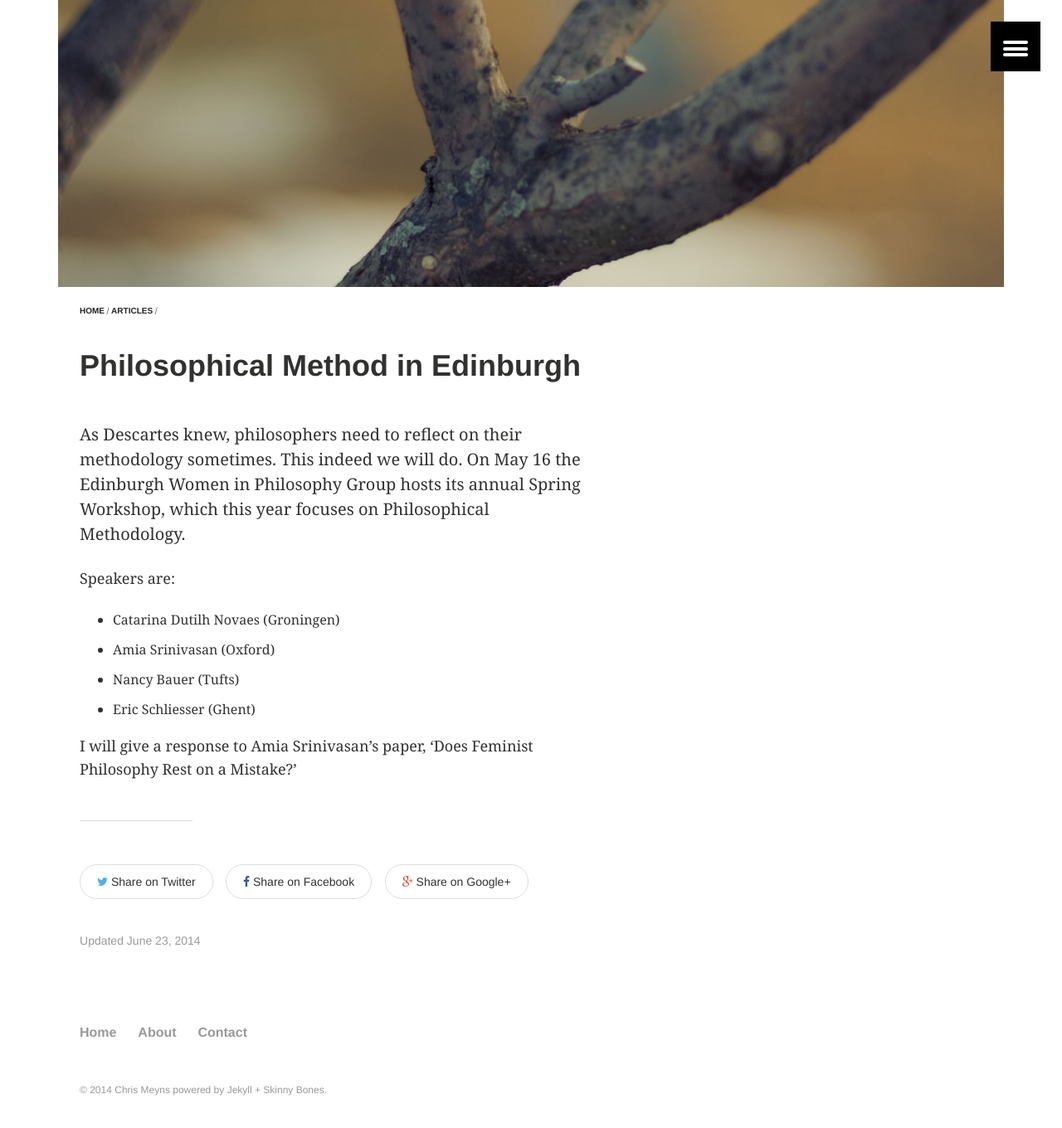
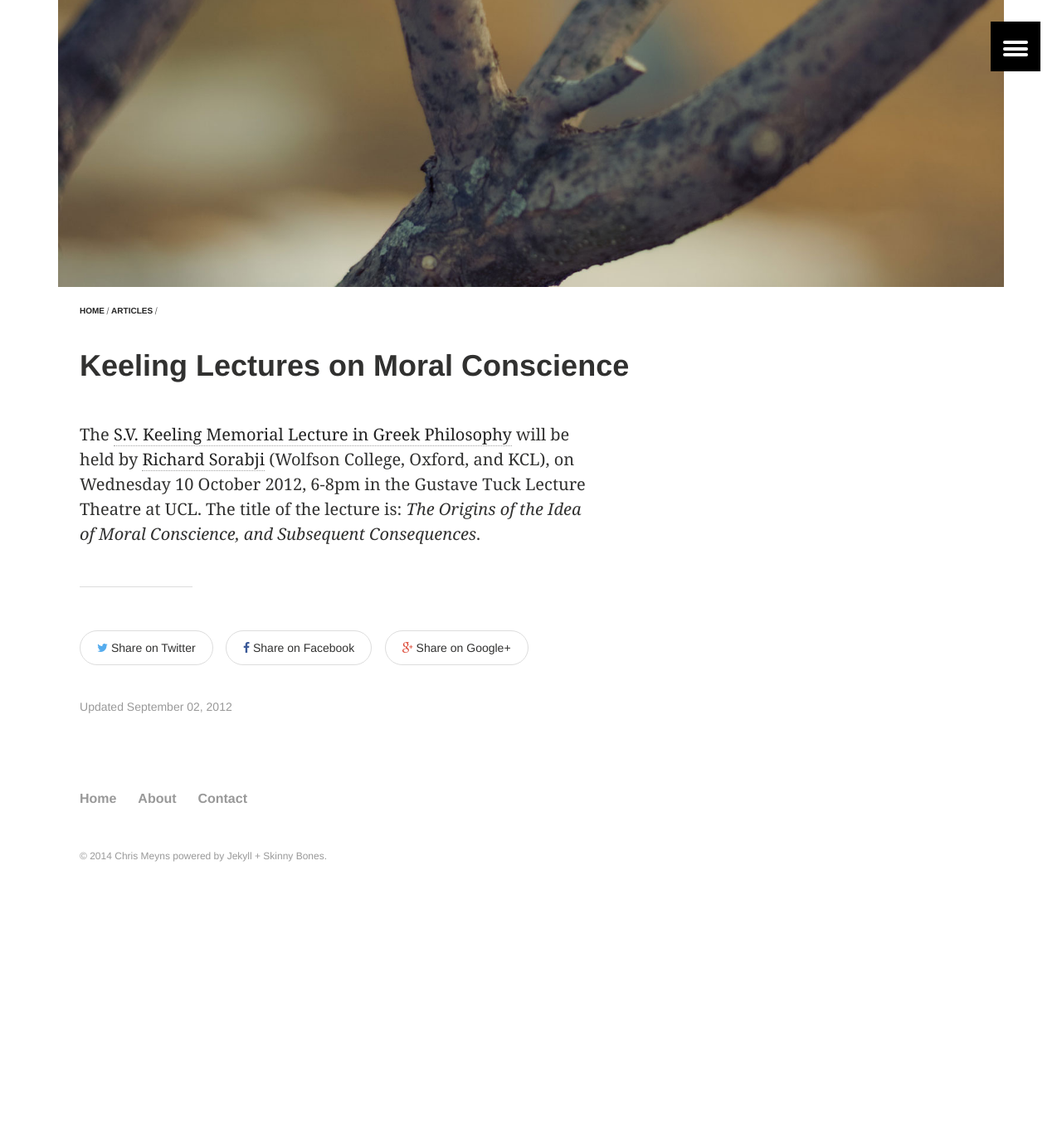
Before and after one commit to msteenhagen/csmeyns.github.io, a Jekyll site: the page built from _posts/articles/2012-09-03-keeling2012.md, in a window 1280 px wide and 1400 px high, scrolled down 336 px. Shown: the top 1360 px of the window at 83% size. Built offline with Jekyll 4.4.1, drawn with Linux system fonts in a browser that asks for light colours; after the commit the page ends 1454 px from its top, so only the background shows below that.

Commit message:
added Keeling sorabji

```diff
--- a/_posts/articles/2012-09-03-keeling2012.md
+++ b/_posts/articles/2012-09-03-keeling2012.md
@@ -1,25 +1,16 @@
 ---
 layout: article
-title: Philosophical Method in Edinburgh
-date: 2014-06-23T16:19:16-04:00
+title: Keeling Lectures on Moral Conscience
+date: 2012-09-02T16:19:16-04:00
 modified:
 ads: false
 categories: articles
-excerpt: "On May 16 the Edinburgh Women in Philosophy Group hosts its annual Spring Workshop. I will give a response to Amia Srinivasan."
-tags: []
+excerpt: "The S.V. Keeling Memorial Lecture in Greek Philosophy will be held by Richard Sorabji, on the idea of moral conscience."
+tags: [Keeling, Sorabji, morality, conscience, ancient philosophy]
 image:
   feature: branch-1600x800.jpg
   teaser: edinburgh.jpg
   thumb: branch-1600x800.jpg
 ---
 
-As Descartes knew, philosophers need to reflect on their methodology sometimes. This indeed we will do. On May 16 the Edinburgh Women in Philosophy Group hosts its annual Spring Workshop, which this year focuses on Philosophical Methodology.
-
-Speakers are:
-
-- Catarina Dutilh Novaes (Groningen)
-- Amia Srinivasan (Oxford)
-- Nancy Bauer (Tufts)
-- Eric Schliesser (Ghent)
-
-I will give a response to Amia Srinivasan’s paper, ‘Does Feminist Philosophy Rest on a Mistake?’
+The [S.V. Keeling Memorial Lecture in Greek Philosophy](http://www.ucl.ac.uk/philosophy/keeling/currentlecture.html) will be held by [Richard Sorabji](http://www.richardsorabji.co.uk) (Wolfson College, Oxford, and KCL), on Wednesday 10 October 2012, 6-8pm in the Gustave Tuck Lecture Theatre at UCL. The title of the lecture is: _The Origins of the Idea of Moral Conscience, and Subsequent Consequences_.
```
